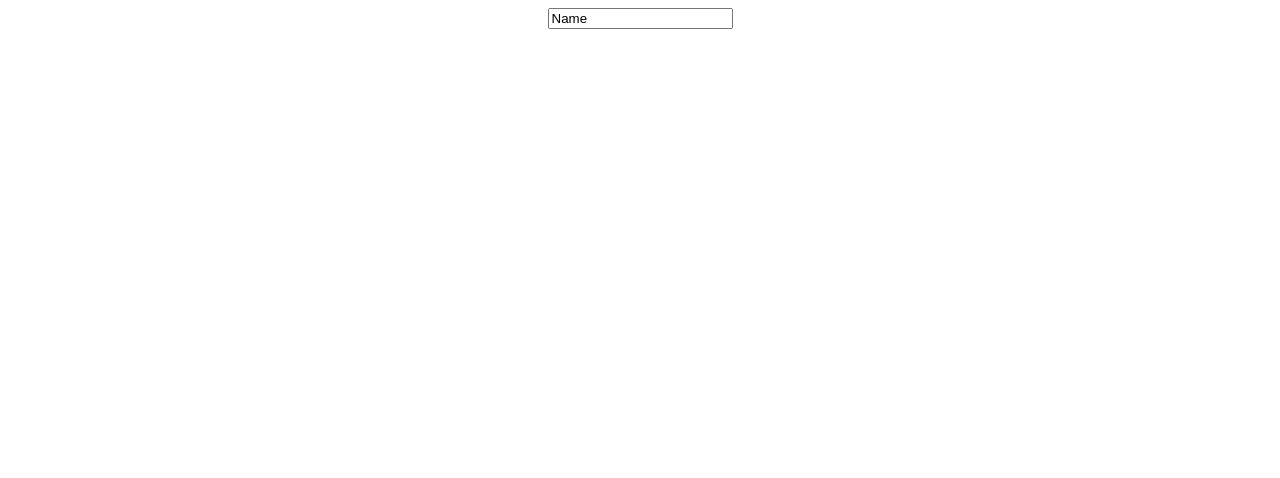
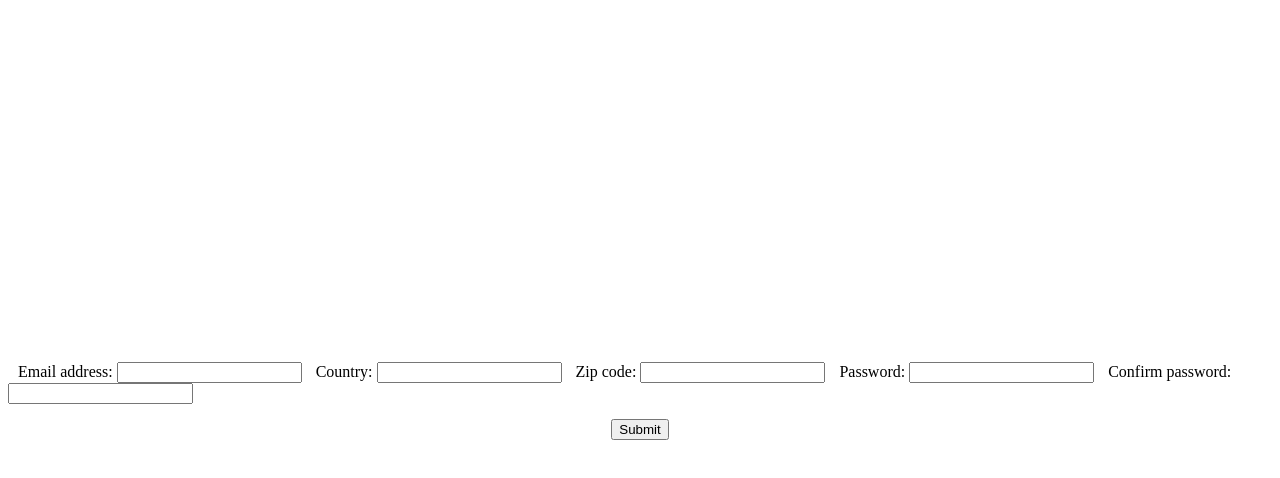
Before and after one commit to jjjjonathan/simple-form, a plain HTML site: page index.html in a window 1280 px wide. Drawn offline with Linux system fonts and the light colour scheme.

Commit message:
html setup

```diff
--- a/index.html
+++ b/index.html
@@ -7,8 +7,16 @@
     <meta name="viewport" content="width=device-width, initial-scale=1" />
     <style>
       body {
+        height: 100vh;
         display: grid;
         place-items: center;
+      }
+      label {
+        margin-left: 10px;
+      }
+      button {
+        display: block;
+        margin: 15px auto;
       }
     </style>
     <script src="script.js" type="text/javascript"></script>
@@ -16,7 +24,32 @@
   <body>
     <div id="container">
       <form novalidate>
-        <input type="text" value="Name" />
+        <label for="email">
+          <span>Email address:</span>
+          <input type="email" id="email" name="email" />
+          <span class="error"></span>
+        </label>
+        <label for="country">
+          <span>Country:</span>
+          <input type="text" id="country" name="country" />
+          <span class="error"></span>
+        </label>
+        <label for="zip">
+          <span>Zip code:</span>
+          <input type="number" id="zip" name="zip" />
+          <span class="error"></span>
+        </label>
+        <label for="password">
+          <span>Password:</span>
+          <input type="password" id="password" name="password" />
+          <span class="error"></span>
+        </label>
+        <label for="password-conf">
+          <span>Confirm password:</span>
+          <input type="password" id="password-conf" name="password-conf" />
+          <span class="error"></span>
+        </label>
+        <button type="submit">Submit</button>
       </form>
     </div>
   </body>
```
